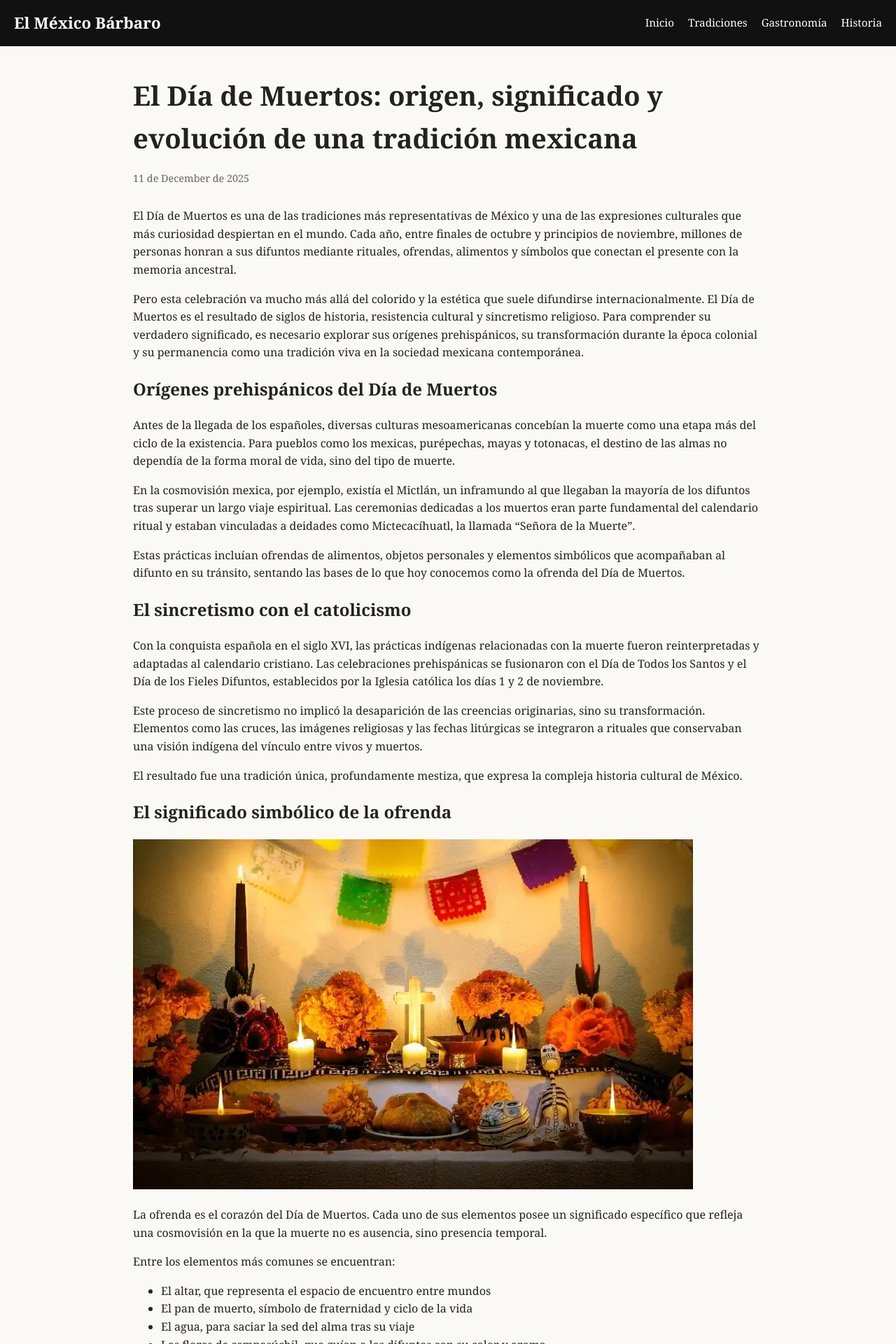
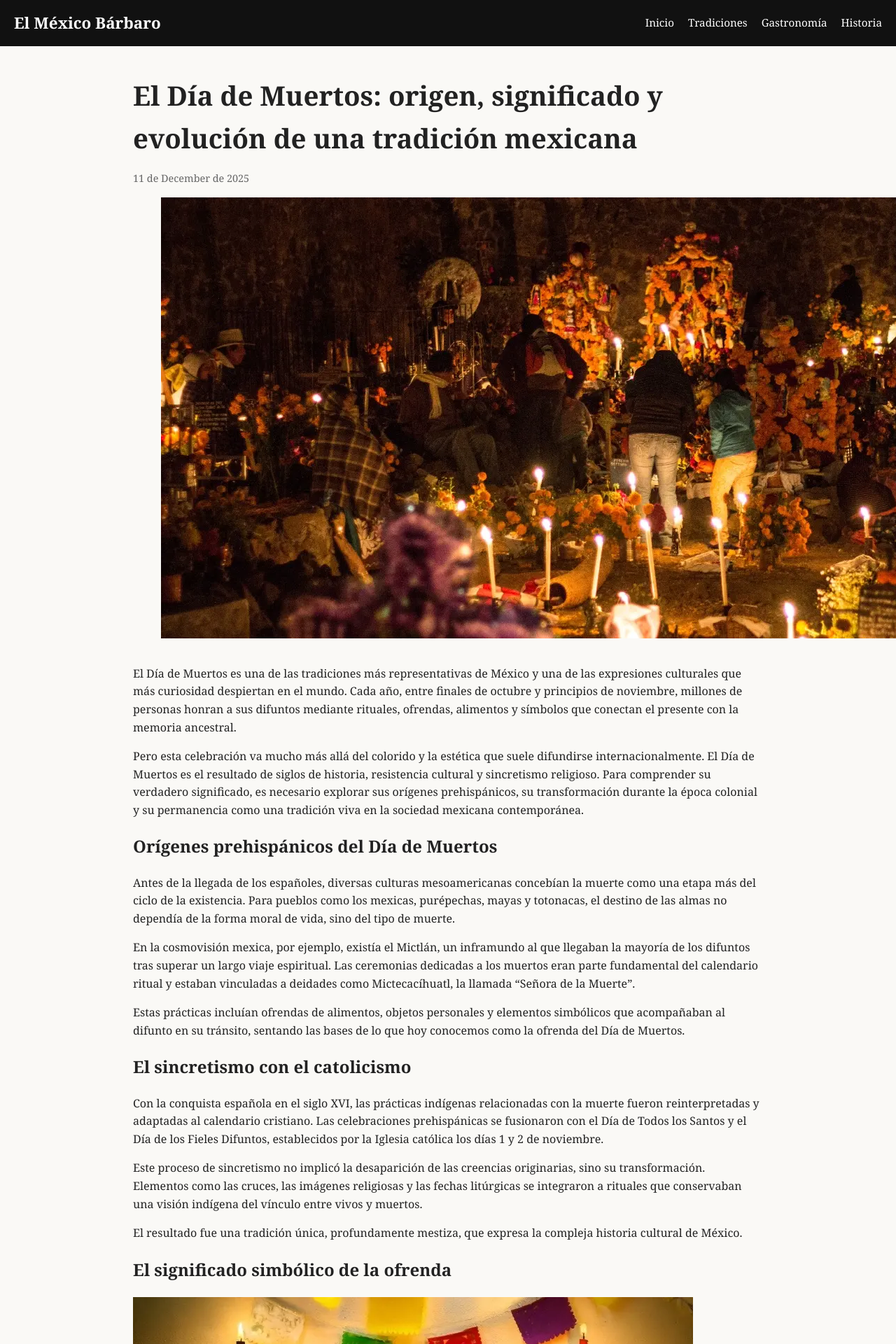
Before and after one commit to elbracamonte/elbracamonte.github.io, a Jekyll site: the page built from _posts/2025-12-11-dia-de-muertos-origen-significado.md, in a window 1280 px wide. Shown: the top 1920 px of the page at 70% size. Built offline with Jekyll 4.4.1, drawn with Linux system fonts in a browser that asks for light colours.

Commit message:
Update post.html

```diff
--- a/_layouts/post.html
+++ b/_layouts/post.html
@@ -4,7 +4,16 @@ layout: default
 
 <article class="post">
   <h1>{{ page.title }}</h1>
-  <p class="post-date">{{ page.date | date: "%d de %B de %Y" }}</p>
+
+  <p class="post-date">
+    {{ page.date | date: "%d de %B de %Y" }}
+  </p>
+
+  {% if page.image %}
+    <figure class="post-featured-image">
+      <img src="{{ page.image }}" alt="{{ page.title }}">
+    </figure>
+  {% endif %}
 
   <div class="post-content">
     {{ content }}
```
